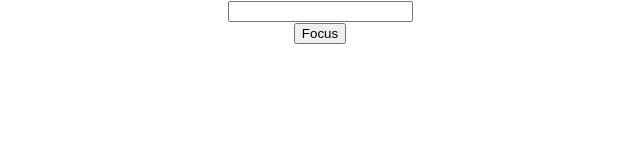
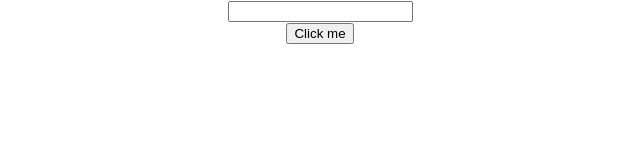
Before and after one commit to ravipandya15/ReactJS_Tutorial, a React (Create React App) app: page / in a window 1280 px wide. Shown: the top 160 px of the page, without its empty margins (320-960 px from the left). Built offline with nearby package versions, Linux system fonts and the light colour scheme.

Commit message:
Forwarding Refs

```diff
--- a/src/App.js
+++ b/src/App.js
@@ -23,11 +23,13 @@ import Table from './components/Table';
 import ParentComp from './components/ParentComp';
 import RefsDemo from './components/RefsDemo';
 import ParentFocus from './components/ParentFocus';
+import FRParentInput from './components/FRParentInput';
 
 function App() {
   return (
     <div className="App">
-      <ParentFocus />
+      <FRParentInput />
+      {/* <ParentFocus /> */}
       {/* <RefsDemo /> */}
       {/* <ParentComp /> */}
       {/* <Fragement /> */}
--- /dev/null
+++ b/src/components/FRParentInput.js
@@ -0,0 +1,25 @@
+import React, { Component } from 'react'
+import FrInput from './FrInput'
+
+class FRParentInput extends Component {
+    constructor(props) {
+        super(props)
+
+        this.FRInputRef = React.createRef()
+    }
+
+    clickHandler = () =>{
+        this.FRInputRef.current.focus()
+    }
+
+    render() {
+        return (
+            <div>
+                <FrInput ref={this.FRInputRef}/>
+                <button onClick={this.clickHandler}>Click me</button>
+            </div>
+        )
+    }
+}
+
+export default FRParentInput
--- /dev/null
+++ b/src/components/FrInput.js
@@ -0,0 +1,19 @@
+import React from 'react'
+
+// function FrInput() {
+//     return (
+//         <div>
+
+//         </div>
+//     )
+// }
+
+const FrInput = React.forwardRef((props, ref) => {
+    return (
+        <div>
+            <input type="text" ref={ref}/>
+        </div>
+    )
+})
+
+export default FrInput
```
